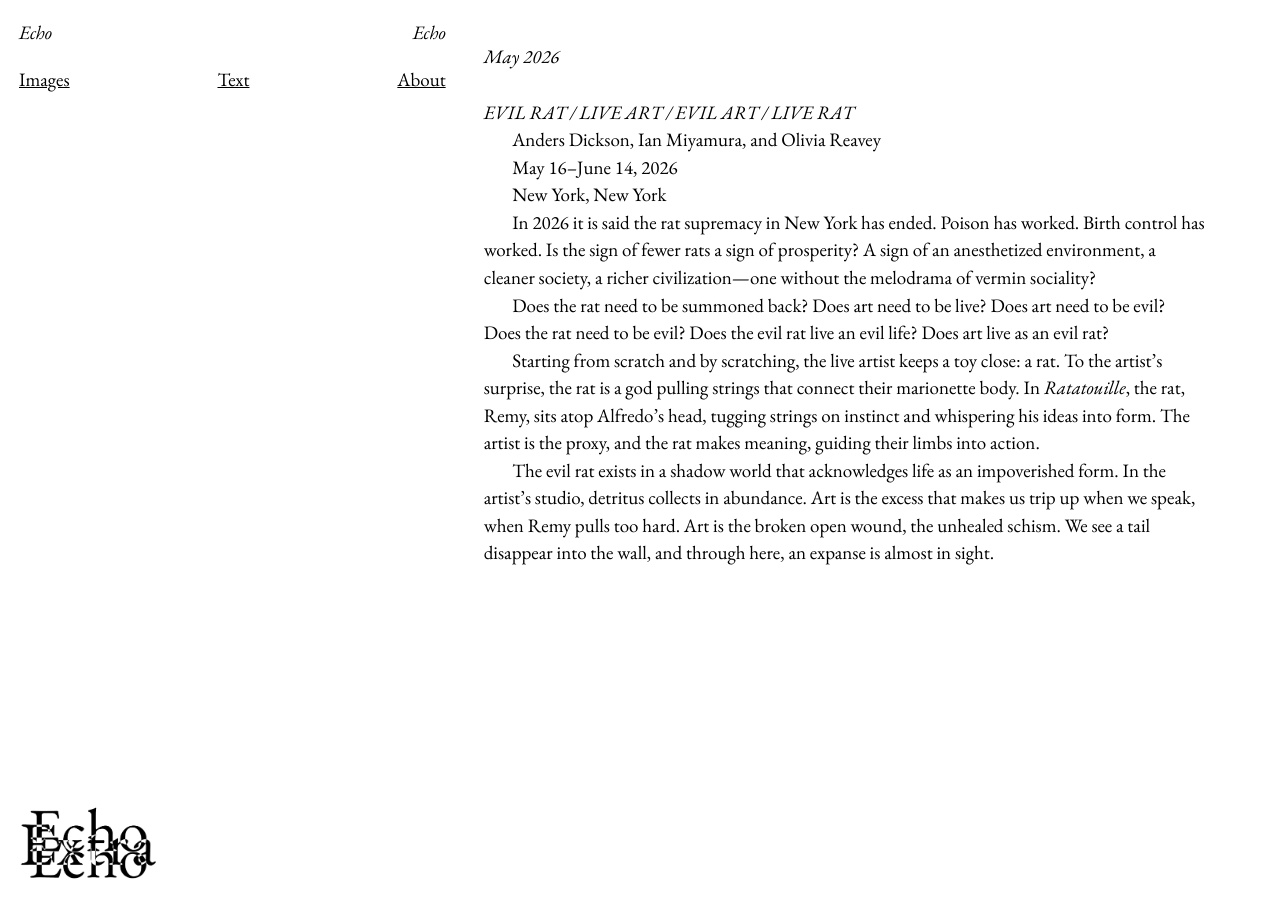
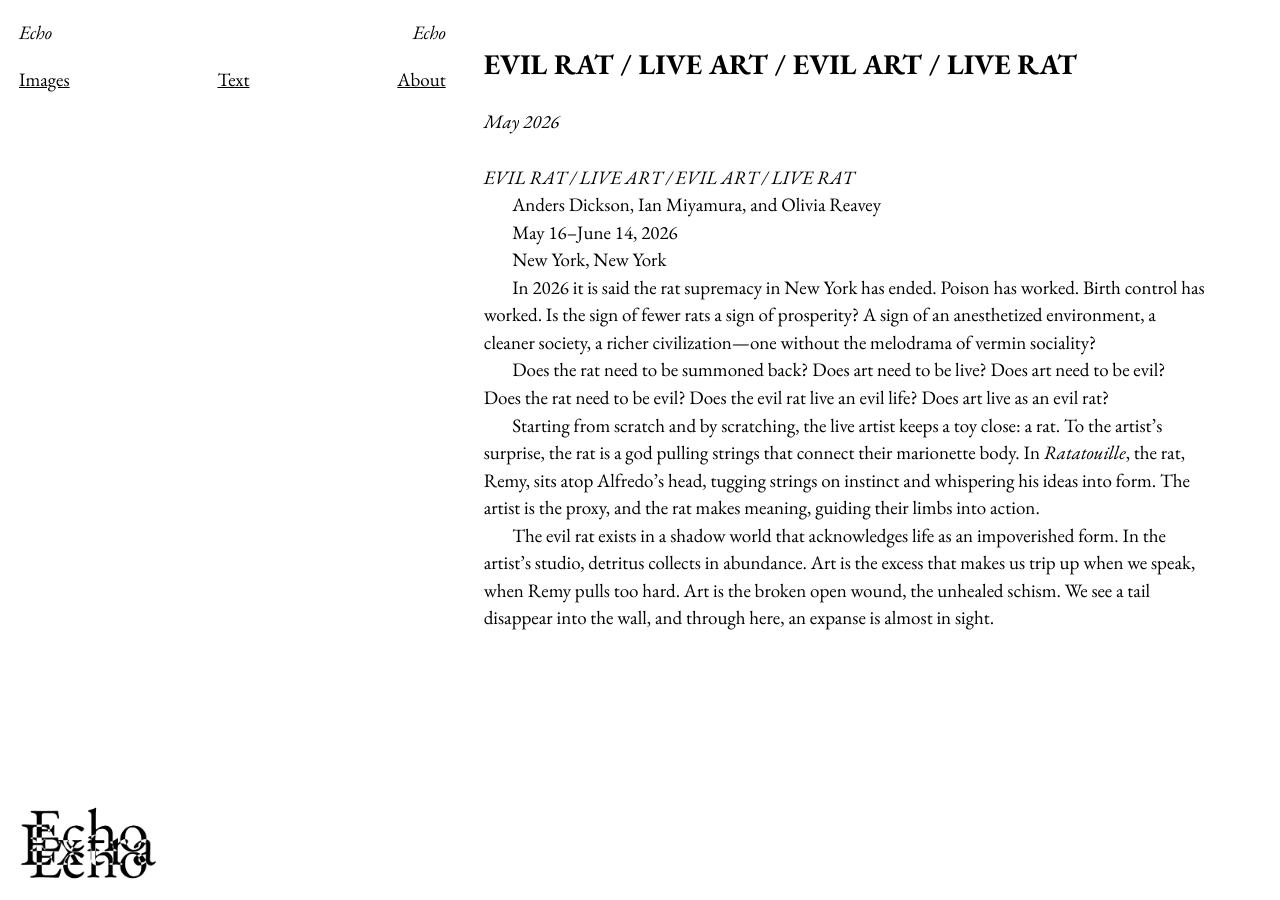
Before and after one commit to caleblstone/Extra-Echo-Extra, a Jekyll site: the page built from _texts/-1.md, in a window 1280 px wide. Built offline with Jekyll 4.4.1, drawn with Linux system fonts in a browser that asks for light colours; a script that is not in the unit is left out.

Commit message:
fixed text formatting

```diff
--- a/_texts/-1.md
+++ b/_texts/-1.md
@@ -1,5 +1,5 @@
 ---
-title: " "
+title: "EVIL RAT / LIVE ART / EVIL ART / LIVE RAT"
 date: 2026-05-15T09:38:00.000-04:00
 ---
 *EVIL RAT / LIVE ART / EVIL ART / LIVE RAT*
```
